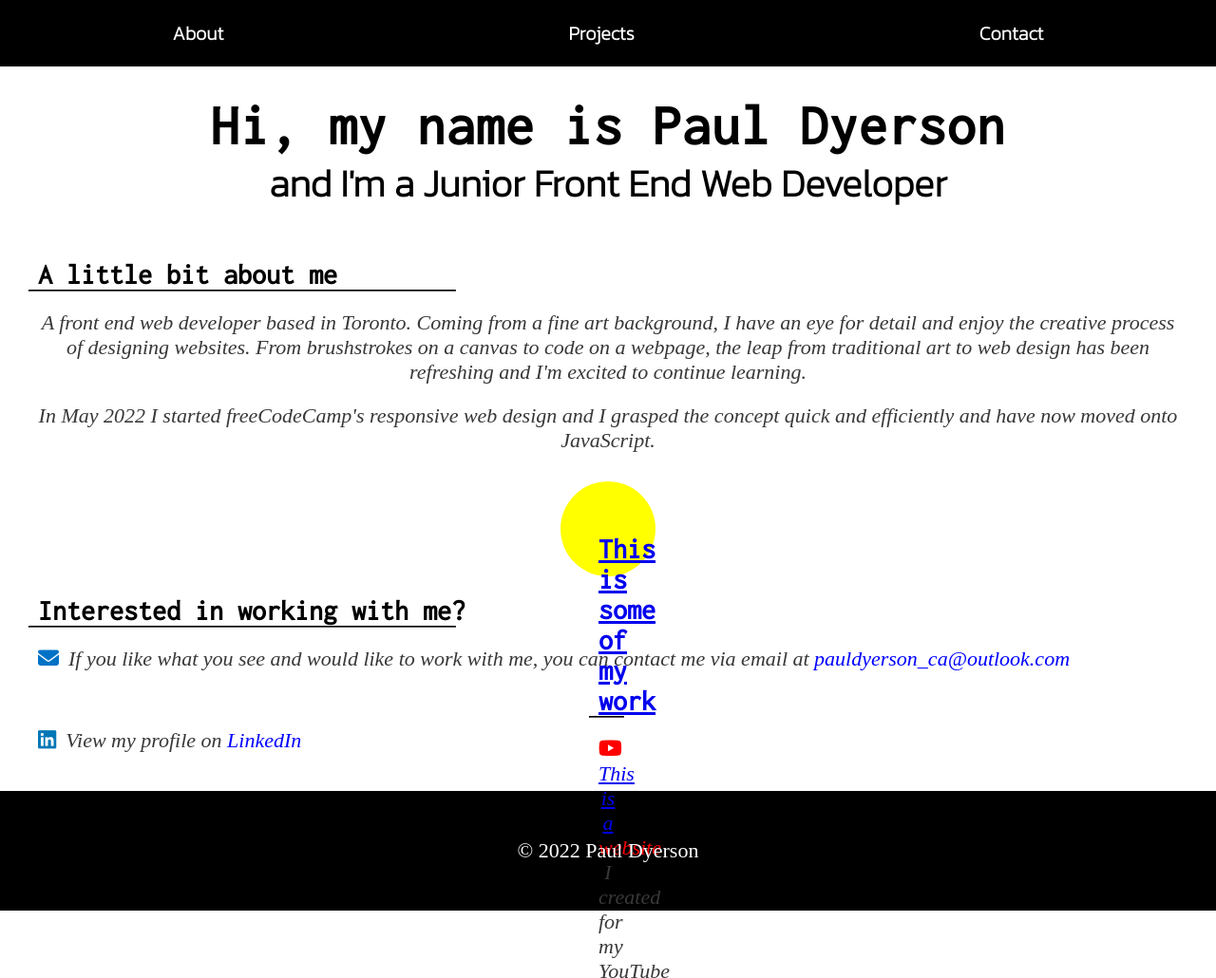
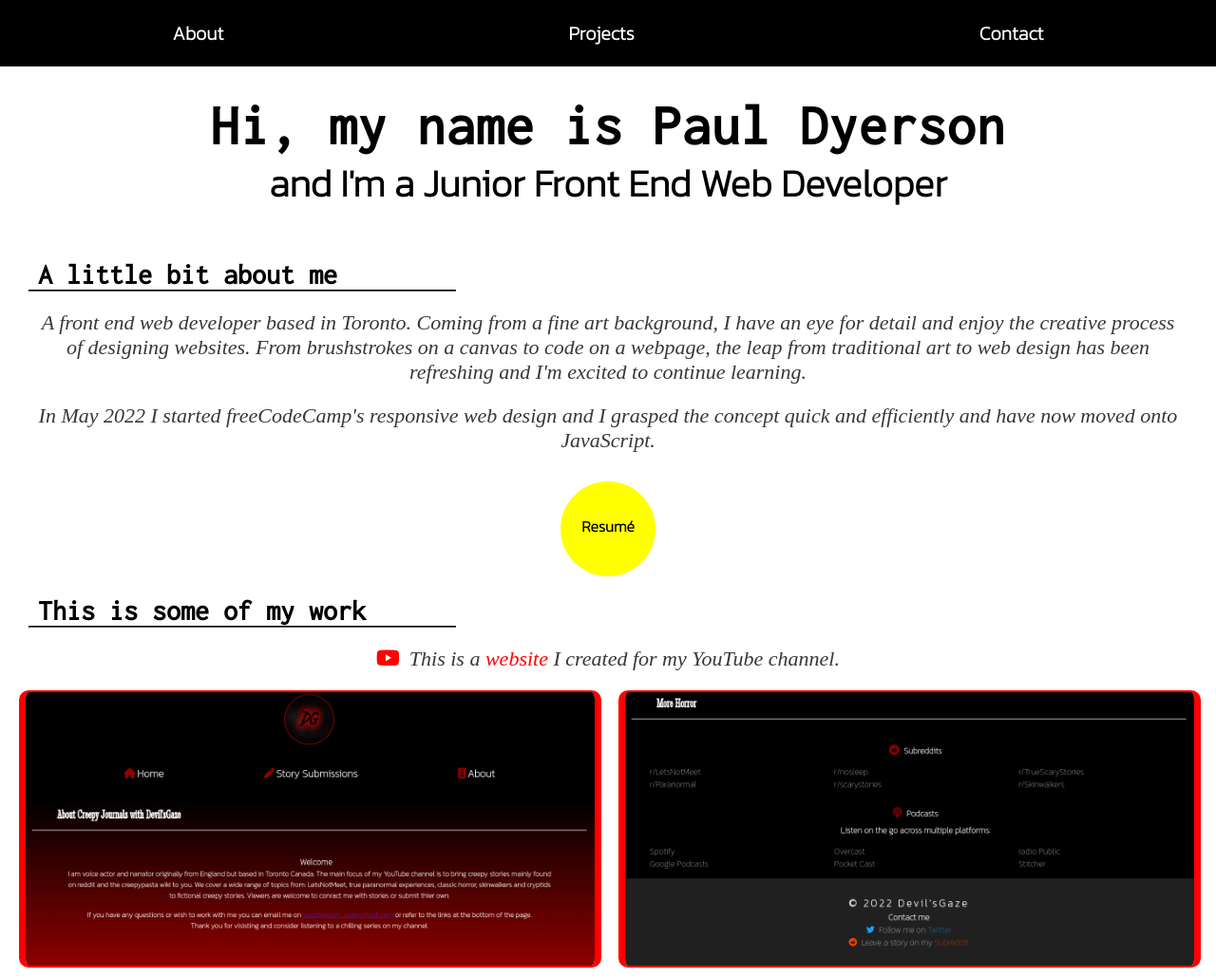
Before and after one commit to pld1994/portfolio, a plain HTML site: page index.html in a window 1280 px wide. Shown: the top 1030 px of the page at 95% size. Drawn offline with Linux system fonts and the light colour scheme.

Commit message:
Update index.html

```diff
--- a/index.html
+++ b/index.html
@@ -45,7 +45,7 @@
      </i></p>
      <div class="container">
      <div class="circle">
-      <p id="resume-p"><a href="./directory/Resume.pdf" donwload="Paul'sResumé>Resumé</a></p>
+      <p id="resume-p">Resumé</p>
      </div>
      </div>
     </section>
```
